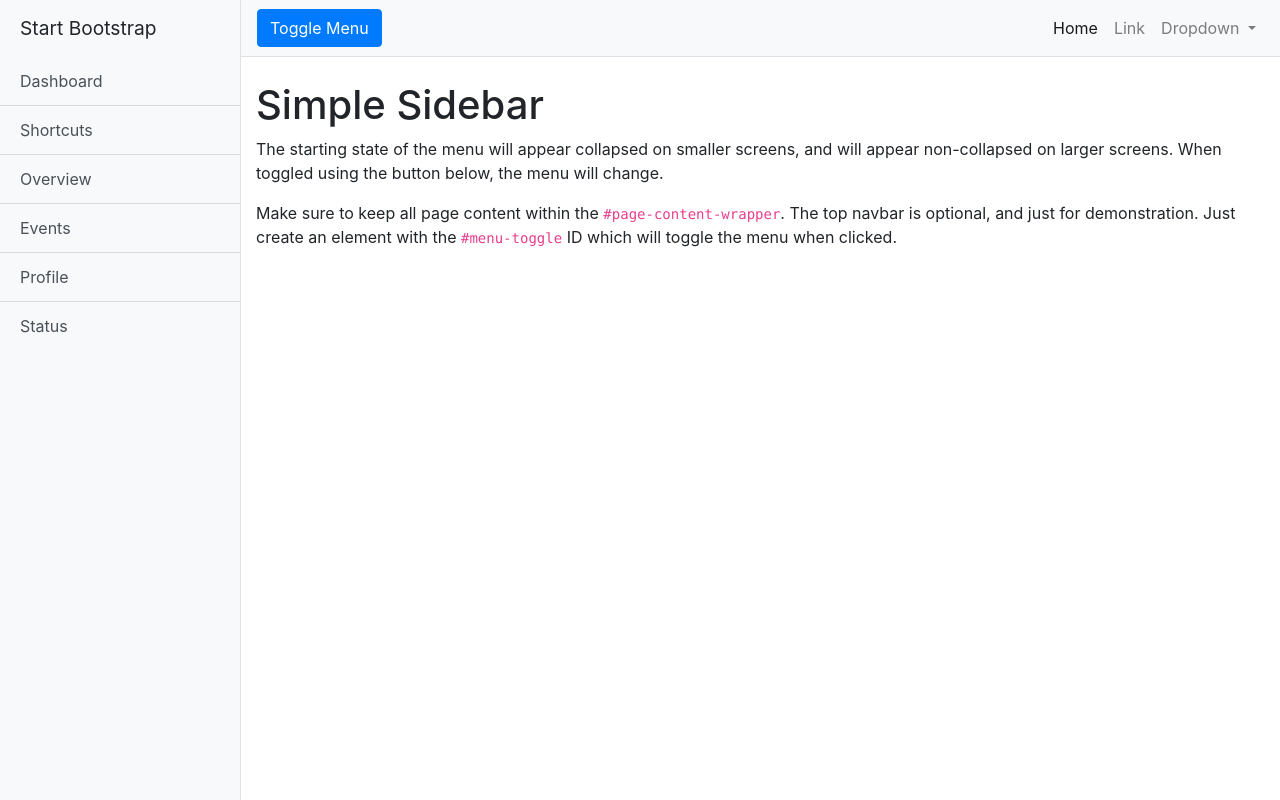
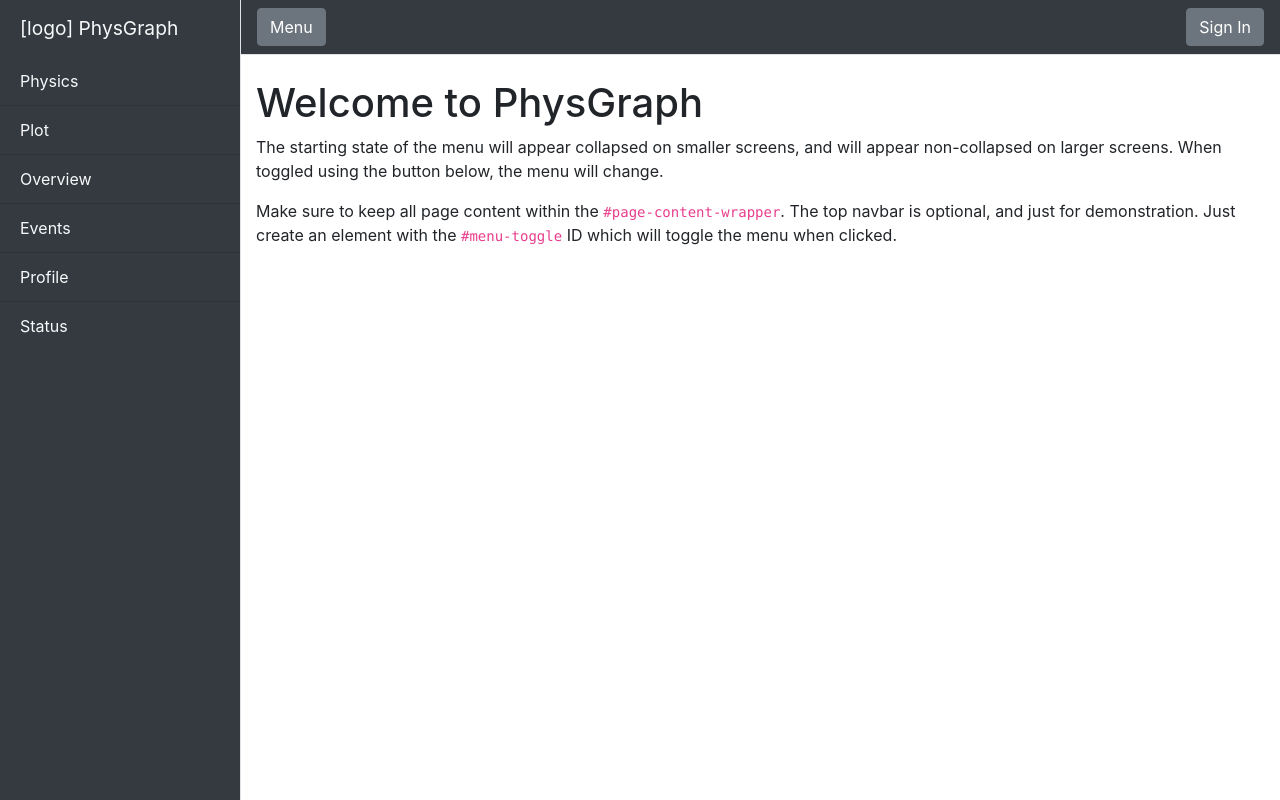
Before and after one commit to kasweigart/physgraph, a Django app: template plot/templates/plot/index.html in a window 1280 px wide. Run offline with Django 3.2, Linux system fonts and the light colour scheme; the template is opened without the code that fills it, so the values that code supplies are empty; some libraries are stand-ins or nearby versions.

Commit message:
home page edit

```diff
--- a/plot/templates/plot/index.html
+++ b/plot/templates/plot/index.html
@@ -1,4 +1,3 @@
-
 <!DOCTYPE html>
 <html lang="en">
 
@@ -9,7 +8,7 @@
   <meta name="description" content="">
   <meta name="author" content="">
 
-  <title>Simple Sidebar - Start Bootstrap Template</title>
+  <title>PhysGraph</title>
   {% load static %}
   <!-- Bootstrap core CSS -->
   <link href="{% static 'plot/vendor/bootstrap/css/bootstrap.min.css' %}" rel="stylesheet">
@@ -24,15 +23,15 @@
   <div class="d-flex" id="wrapper">
 
     <!-- Sidebar -->
-    <div class="bg-light border-right" id="sidebar-wrapper">
-      <div class="sidebar-heading">Start Bootstrap </div>
+    <div class="bg-dark border-right" id="sidebar-wrapper">
+      <div class="sidebar-heading text-light">[logo] PhysGraph</div>
       <div class="list-group list-group-flush">
-        <a href="#" class="list-group-item list-group-item-action bg-light">Dashboard</a>
-        <a href="#" class="list-group-item list-group-item-action bg-light">Shortcuts</a>
-        <a href="#" class="list-group-item list-group-item-action bg-light">Overview</a>
-        <a href="#" class="list-group-item list-group-item-action bg-light">Events</a>
-        <a href="#" class="list-group-item list-group-item-action bg-light">Profile</a>
-        <a href="#" class="list-group-item list-group-item-action bg-light">Status</a>
+        <a href="#" class="list-group-item list-group-item-action bg-dark text-light">Physics</a>
+        <a href="#" class="list-group-item list-group-item-action bg-dark text-light">Plot</a>
+        <a href="#" class="list-group-item list-group-item-action bg-dark text-light">Overview</a>
+        <a href="#" class="list-group-item list-group-item-action bg-dark text-light">Events</a>
+        <a href="#" class="list-group-item list-group-item-action bg-dark text-light">Profile</a>
+        <a href="#" class="list-group-item list-group-item-action bg-dark text-light">Status</a>
       </div>
     </div>
     <!-- /#sidebar-wrapper -->
@@ -40,8 +39,8 @@
     <!-- Page Content -->
     <div id="page-content-wrapper">
 
-      <nav class="navbar navbar-expand-lg navbar-light bg-light border-bottom">
-        <button class="btn btn-primary" id="menu-toggle">Toggle Menu</button>
+      <nav class="navbar navbar-expand-lg navbar-dark bg-dark border-bottom">
+        <button class="btn btn-secondary" id="menu-toggle">Menu</button>
 
         <button class="navbar-toggler" type="button" data-toggle="collapse" data-target="#navbarSupportedContent"
           aria-controls="navbarSupportedContent" aria-expanded="false" aria-label="Toggle navigation">
@@ -50,30 +49,14 @@
 
         <div class="collapse navbar-collapse" id="navbarSupportedContent">
           <ul class="navbar-nav ml-auto mt-2 mt-lg-0">
-            <li class="nav-item active">
-              <a class="nav-link" href="#">Home <span class="sr-only">(current)</span></a>
-            </li>
-            <li class="nav-item">
-              <a class="nav-link" href="#">Link</a>
-            </li>
-            <li class="nav-item dropdown">
-              <a class="nav-link dropdown-toggle" href="#" id="navbarDropdown" role="button" data-toggle="dropdown"
-                aria-haspopup="true" aria-expanded="false">
-                Dropdown
-              </a>
-              <div class="dropdown-menu dropdown-menu-right" aria-labelledby="navbarDropdown">
-                <a class="dropdown-item" href="#">Action</a>
-                <a class="dropdown-item" href="#">Another action</a>
-                <div class="dropdown-divider"></div>
-                <a class="dropdown-item" href="#">Something else here</a>
-              </div>
-            </li>
+
+            <button class='btn btn-secondary'>Sign In</button>
           </ul>
         </div>
       </nav>
 
       <div class="container-fluid">
-        <h1 class="mt-4">Simple Sidebar</h1>
+        <h1 class="mt-4">Welcome to PhysGraph</h1>
         <p>The starting state of the menu will appear collapsed on smaller screens, and will appear non-collapsed on
           larger screens. When toggled using the button below, the menu will change.</p>
         <p>Make sure to keep all page content within the <code>#page-content-wrapper</code>. The top navbar is optional,
```
Also changed, not shown: plot/static/plot/css/style.css (added).
